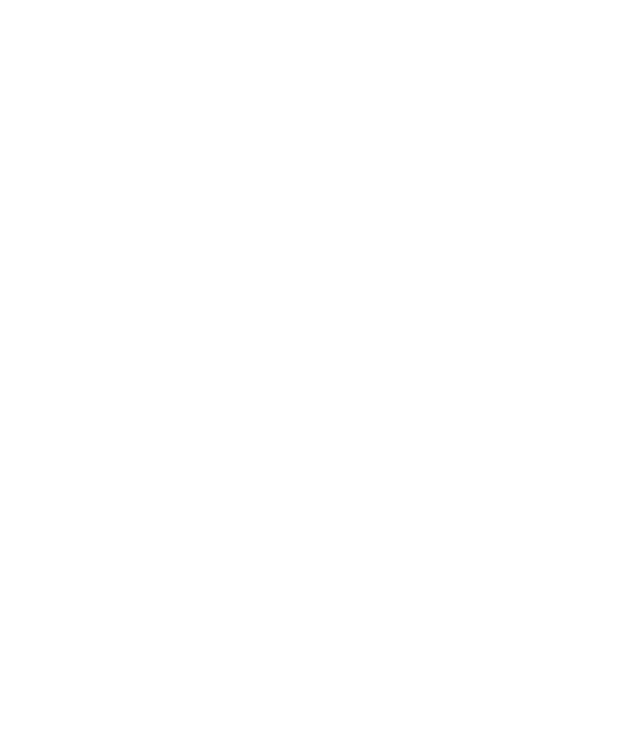
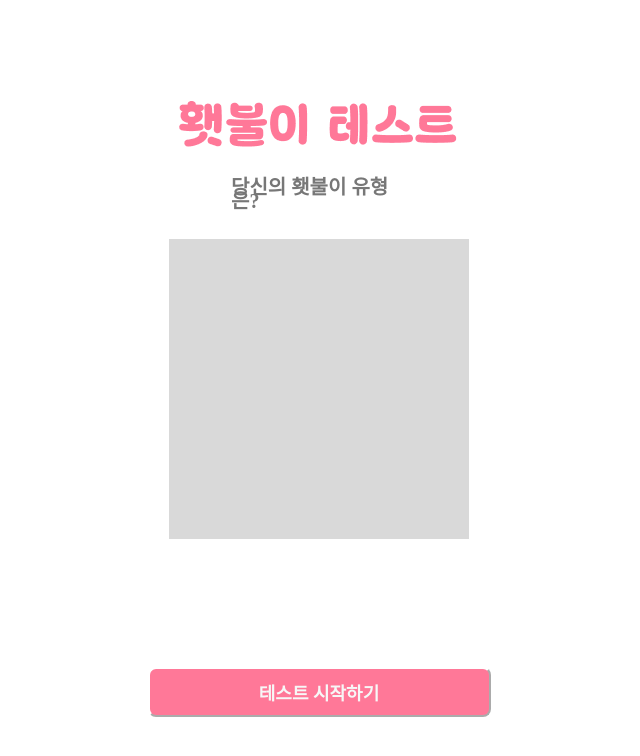
Before and after one commit to MeTLaBPJ/Frontend, a React (Create React App) app: page /mbti in a window 1280 px wide. Before the commit this address had no page. Shown: the top 756 px of the page, without its empty margins (321-961 px from the left). Built offline with nearby package versions, Linux system fonts and the light colour scheme.

Commit message:
[feat]엠비티아이 시작화면 구성

```diff
--- a/src/App.jsx
+++ b/src/App.jsx
@@ -2,6 +2,7 @@
 import "./App.css";
 import Main from "./page/Main/Main";
 import Mypage from "./page/Mypage/Mypage"
+import Mbti from "./page/Mbti/Mbti";
 import Mbti1 from "./page/Mbti/Mbti1";
 import Mbti2 from "./page/Mbti/Mbti2";
 import Mbti3 from "./page/Mbti/Mbti3";
@@ -32,11 +33,7 @@
 import INTJ from "./page/Mbti/Mbti_result/INTJ";
 
 import { MbtiProvider } from "./context/MbitContext";
-import Estj from "./page/Mbti/Mbti_result/ESTJ";
-import Entp from "./page/Mbti/Mbti_result/ENTP";
-import Intp from "./page/Mbti/Mbti_result/INTP";
-import Infj from "./page/Mbti/Mbti_result/INFJ";
-import Istp from "./page/Mbti/Mbti_result/ISTP";
+
 
 function App() {
 
@@ -49,6 +46,7 @@
 
           <Route path="/" element={<Main />} />
           <Route path="/mypage" element={<Mypage/>}/>
+          <Route path="/mbti" element={<Mbti/>}/>
           <Route path="/mbti1" element={<Mbti1/>}/>
           <Route path="/mbti2" element={<Mbti2/>}/>
           <Route path="/mbti3" element={<Mbti3/>}/>
--- a/src/page/Mbti/Mbti.css
+++ b/src/page/Mbti/Mbti.css
@@ -69,9 +69,9 @@
       .question{
         margin: 16px;
         display: flex;
+        bottom: 240px;
         position: absolute;
-        bottom: 240px;
-        margin-top: 140px;
+
         flex-direction: column;
         align-items: center;
 
@@ -140,7 +140,7 @@
         font-family: 'Pretendard';
         font-style: normal;
         font-weight: 600;
-        font-size: 20px;
+        font-size: 19px;
         line-height: 20px;
         /* identical to box height, or 88% */
         display: flex;
@@ -148,8 +148,44 @@
 
 
         color: #3D3D3D;
-        margin-bottom: 130px;
+        margin-bottom: 100px;
 
 
       }
+      #mbti_main{
+        justify-content: center;
+      }
+      #mbti_title{
+
+        background-image: url('../../asset/횃불이\ 테스트.png');
+        background-repeat: no-repeat;
+        width: 280px;
+        height: 50px;
+        margin-bottom: 30px;
+        margin-top:100px ;
+      }
+      #subTitle{
+        /* 당신의 횃불이 유형은? */
+
+        width: 176px;
+        height: 14px;
+
+        font-family: 'Pretendard';
+        font-style: normal;
+        font-weight: 600;
+        font-size: 20px;
+        line-height: 14px;
+        color: #777777;
+        margin-bottom: 45px;
+      }
+      #mbtiMain_img{
+
+        width: 300px;
+        height: 300px;
+        background: #D9D9D9;
+
+
+
+      }
+
 }
--- a/src/page/Mbti/Mbti.jsx
+++ b/src/page/Mbti/Mbti.jsx
@@ -1,11 +1,24 @@
 import React from 'react';
+import { useNavigate } from "react-router-dom";
+import './Mbti.css';
 
 
 
 function Mbti (){
+
+  const navigate = useNavigate();
+  const handleNext = () => {
+    navigate('/mbti1')
+  }
   return (
-    <div>
-
+    <div className='mbti' id='mbti_main'>
+        <div id='mbti_title'></div>
+        <div id='subTitle'>당신의 횃불이 유형은?</div>
+        <div id='mbtiMain_img'></div>
+        <button
+        id='test_start'
+        className="bottom-Button"
+        onClick={handleNext} >테스트 시작하기</button>
     </div>
   );
 };
--- a/src/page/Mbti/Mbti1.jsx
+++ b/src/page/Mbti/Mbti1.jsx
@@ -64,7 +64,7 @@
         </header>
 
         <Question
-            question={"대망의 학기 첫 수업! \n강의실에 갔는데 나 빼고 다들 친해진 것 같아 보인다... \n나의 선택은?"}
+            question={"대망의 학기 첫 수업! \n이미 나 빼고 다들 친해진 것 같아 보인다... \n나의 선택은?"}
             answer1={"옆 자리 사람에게 말을 건다."}
             answer2={"누가 나한테 말 걸어줬으면 좋겠다ㅠㅠ"}
             a1Checked={isa1Checked}
--- a/src/page/Mbti/Mbti10.jsx
+++ b/src/page/Mbti/Mbti10.jsx
@@ -62,8 +62,8 @@
         </header>
 
         <Question
-            question={"팀플 발표를 맡게 되었다! 발표 준비를 어떻게 할까?"}
-            answer1={"철학자~ 니체~ 독일~ 키워드만 준비해도 되겠지~"}
+            question={"팀플 발표를 맡게 되었다!\n발표 준비를 어떻게 할까?"}
+            answer1={"니체~ 독일~ 키워드만 준비해도 되겠지~"}
             answer2={"니체는 1844년 독일에서 태어나... \n 대본부터 리허설까지 철저하게 준비해야지"}
             a1Checked={isa1Checked}
             a2Checked={isa2Checked}
--- a/src/page/Mbti/Mbti11.jsx
+++ b/src/page/Mbti/Mbti11.jsx
@@ -62,7 +62,7 @@
         </header>
 
         <Question
-            question={"친구가 힘들어서 휴학을 고민 중이라고 한다 이때 당신의 반응은?"}
+            question={"친구가 힘들어서 휴학을 고민 중이라고 한다 \n이때 당신의 반응은?"}
             answer1={"뭐?? 휴학하고 뭐하게?"}
             answer2={"헉...무슨일이야?ㅜㅜ\n 많이 힘들어? "}
             a1Checked={isa1Checked}
--- a/src/page/Mbti/Mbti12.jsx
+++ b/src/page/Mbti/Mbti12.jsx
@@ -147,7 +147,7 @@
                 </div>
             </header>
             <Question
-                question={"교수님이 갑작스러운 공지사항을 올리셨다. \n “chat gpt를 사용해 과제한 학생은 \n자수하면 0점, \n 자수 없이 발각되면 F 처리 하겠습니다.”"}
+                question={"교수님이 공지사항을 올리셨다. \n “chat gpt를 사용해 과제한 학생은 \n자수하면 0점, \n 자수 없이 발각되면 F 처리 하겠습니다.”"}
                 answer1={"에이, 안걸리면 그만이야~"}
                 answer2={"설마 난가..? 지금이라도 자수할까??"}
                 a1Checked={isa1Checked}
--- a/src/page/Mbti/Mbti2.jsx
+++ b/src/page/Mbti/Mbti2.jsx
@@ -63,7 +63,7 @@
         </header>
 
         <Question
-            question={"친구가 꿀 교양을 알려줬다! 근데 토론을 한다고...?"}
+            question={"친구가 꿀 교양을 알려줬다! \n근데 토론을 한다고...?"}
             answer1={"토론은 좀 부담스러운데..."}
             answer2={"헉 완전 재밌겠다!! 당장 잡아야지!"}
             a1Checked={isa1Checked}
--- a/src/page/Mbti/Mbti7.jsx
+++ b/src/page/Mbti/Mbti7.jsx
@@ -62,7 +62,7 @@
         </header>
 
         <Question
-            question={"친구가 시험을 망쳐서 속상하다고 말한다. 당신의 반응은?"}
+            question={"친구가 시험을 망쳐서 속상하다고 말한다. \n당신의 반응은?"}
             answer1={"그래도 고생했어, 다음에는 더 잘할 수 있을 거야"}
             answer2={"아 그래? 아쉬운 거지~"}
             a1Checked={isa1Checked}
--- a/src/page/Mbti/Mbti8.jsx
+++ b/src/page/Mbti/Mbti8.jsx
@@ -62,7 +62,7 @@
         </header>
 
         <Question
-            question={"강아지는 야옹~, 고양이는 멍멍 \n 시험에 나오니까 외워~"}
+            question={"강아지는 야옹~, 고양이는 멍멍 \n 시험에 나오니까 외워!"}
             answer1={"엥? 왜그러지? 그렇지만 외워야겠다"}
             answer2={"도대체 왜!?!? 절대 이해할 수 없어.. 넘어갈 수가 없다!"}
             a1Checked={isa1Checked}
```
Also changed, not shown: src/asset/횃불이 테스트.png (added).
